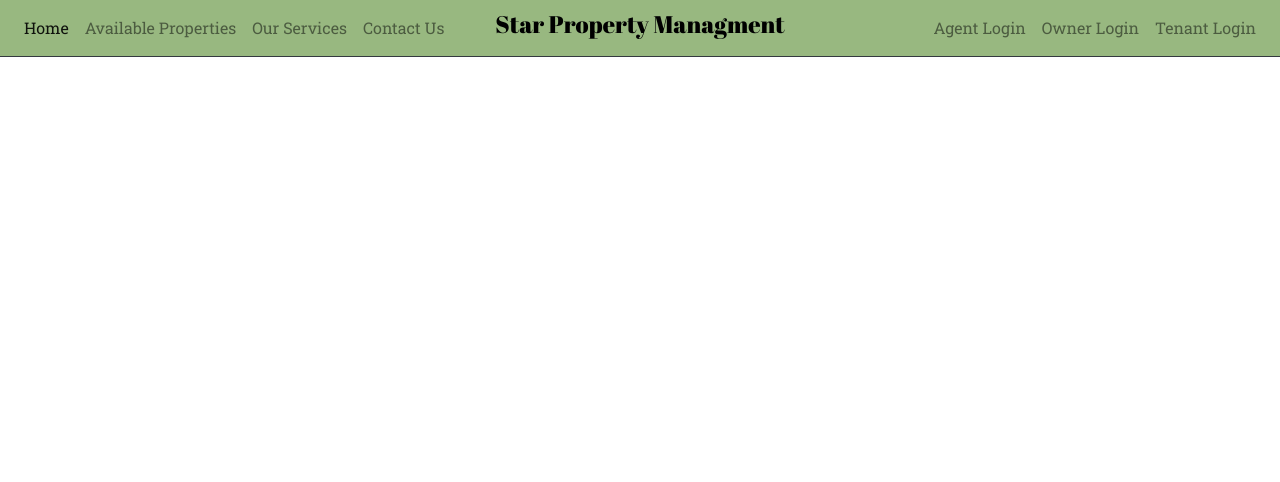
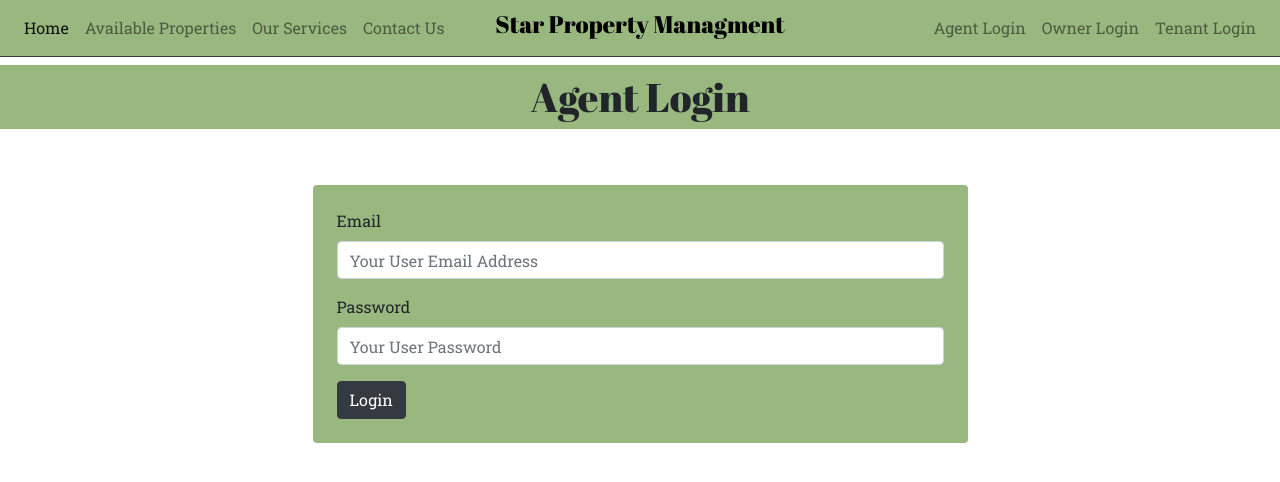
Before and after one commit to NikoIcardo/Star-Property-Management, a React (Create React App) app in the folder client/: page /AgentLogin in a window 1280 px wide. Shown: the top 482 px of the page. Built offline with nearby package versions, Linux system fonts and the light colour scheme.

Commit message:
Add Login pages.

```diff
--- a/client/src/App.js
+++ b/client/src/App.js
@@ -6,6 +6,10 @@ import OurServices from './components/pages/OurServices';
 import ContactUs from './components/pages/ContactUs';
 import AvailableProperties from './components/pages/AvailableProperties';
 import Property from './components/pages/Property';
+
+import AgentLogin from './components/pages/AgentLogin';
+import OwnerLogin from './components/pages/OwnerLogin';
+import TenantLogin from './components/pages/TenantLogin';
 
 import { Provider } from 'react-redux';
 import store from './store';
@@ -28,6 +32,9 @@ const App = () => {
               component={AvailableProperties}
             />
             <Route exact path="/Property" component={Property} />
+            <Route exact path="/AgentLogin" component={AgentLogin} />
+            <Route exact path="/OwnerLogin" component={OwnerLogin} />
+            <Route exact path="/TenantLogin" component={TenantLogin} />
           </Switch>
         </Fragment>
       </Router>
--- a/client/src/components/layout/Navbar.js
+++ b/client/src/components/layout/Navbar.js
@@ -53,17 +53,17 @@ const Navbar = () => {
       </ul>
       <ul className="navbar-nav">
         <li className="nav-item">
-          <Link className="nav-link" to="/">
+          <Link className="nav-link" to="/AgentLogin">
             Agent Login
           </Link>
         </li>
         <li className="nav-item">
-          <Link className="nav-link" to="/">
+          <Link className="nav-link" to="/OwnerLogin">
             Owner Login
           </Link>
         </li>
         <li className="nav-item">
-          <Link className="nav-link" to="/">
+          <Link className="nav-link" to="/TenantLogin">
             Tenant Login
           </Link>
         </li>
--- /dev/null
+++ b/client/src/components/pages/AgentLogin.js
@@ -0,0 +1,59 @@
+import React, { useState } from 'react';
+
+const AgentLogin = () => {
+  const [email, setEmail] = useState('');
+  const [password, setPassword] = useState('');
+
+  const onSubmit = (e) => {
+    e.preventDefault();
+    console.log(email, password);
+  };
+
+  return (
+    <div className="container-fluid mx-0 p-0">
+      <div className="row">
+        <div className="col-12">
+          <h1 className="mt-2 text-center bg-olive p-2">Agent Login</h1>
+        </div>
+      </div>
+      <div className="row mt-5">
+        <div
+          className="col-6 offset-3 bg-olive p-4"
+          style={{ borderRadius: '4px' }}
+        >
+          <form onSubmit={onSubmit}>
+            <div className="form-group">
+              <label htmlfor="email" className="form-label">
+                Email
+              </label>
+              <input
+                type="email"
+                name="email"
+                className="form-control"
+                placeholder="Your User Email Address"
+                value={email}
+                onChange={(e) => setEmail(e.target.value)}
+              ></input>
+            </div>
+            <div className="form-group">
+              <label htmlfor="password" className="form-label">
+                Password
+              </label>
+              <input
+                type="password"
+                name="password"
+                className="form-control"
+                placeholder="Your User Password"
+                value={password}
+                onChange={(e) => setPassword(e.target.value)}
+              ></input>
+            </div>
+            <input type="submit" className="btn btn-dark" value="Login" />
+          </form>
+        </div>
+      </div>
+    </div>
+  );
+};
+
+export default AgentLogin;
--- /dev/null
+++ b/client/src/components/pages/OwnerLogin.js
@@ -0,0 +1,59 @@
+import React, { useState } from 'react';
+
+const OwnerLogin = () => {
+  const [email, setEmail] = useState('');
+  const [password, setPassword] = useState('');
+
+  const onSubmit = (e) => {
+    e.preventDefault();
+    console.log(email, password);
+  };
+
+  return (
+    <div className="container-fluid mx-0 p-0">
+      <div className="row">
+        <div className="col-12">
+          <h1 className="mt-2 text-center bg-olive p-2">Owner Login</h1>
+        </div>
+      </div>
+      <div className="row mt-5">
+        <div
+          className="col-6 offset-3 bg-olive p-4"
+          style={{ borderRadius: '4px' }}
+        >
+          <form onSubmit={onSubmit}>
+            <div className="form-group">
+              <label htmlfor="email" className="form-label">
+                Email
+              </label>
+              <input
+                type="email"
+                name="email"
+                className="form-control"
+                placeholder="Your User Email Address"
+                value={email}
+                onChange={(e) => setEmail(e.target.value)}
+              ></input>
+            </div>
+            <div className="form-group">
+              <label htmlfor="password" className="form-label">
+                Password
+              </label>
+              <input
+                type="password"
+                name="password"
+                className="form-control"
+                placeholder="Your User Password"
+                value={password}
+                onChange={(e) => setPassword(e.target.value)}
+              ></input>
+            </div>
+            <input type="submit" className="btn btn-dark" value="Login" />
+          </form>
+        </div>
+      </div>
+    </div>
+  );
+};
+
+export default OwnerLogin;
--- a/client/src/components/pages/Property.js
+++ b/client/src/components/pages/Property.js
@@ -45,8 +45,9 @@ const Property = ({ current }) => {
                 All properties are available in 6 and 12 month leases. If you
                 want to submit a rental application, please contact us in one of
                 the listed ways on our contact page and let us know your name,
-                your phone number, and the property address you are interested
-                in and we will send you a rental application.
+                your phone number, and the address of the property you are
+                interested in and we will send you a rental application. Thank
+                you!
               </p>
               <Link to="/ContactUs" className="btn btn-dark">
                 Contact Us
--- /dev/null
+++ b/client/src/components/pages/TenantLogin.js
@@ -0,0 +1,59 @@
+import React, { useState } from 'react';
+
+const TenantLogin = () => {
+  const [email, setEmail] = useState('');
+  const [password, setPassword] = useState('');
+
+  const onSubmit = (e) => {
+    e.preventDefault();
+    console.log(email, password);
+  };
+
+  return (
+    <div className="container-fluid mx-0 p-0">
+      <div className="row">
+        <div className="col-12">
+          <h1 className="mt-2 text-center bg-olive p-2">Tenant Login</h1>
+        </div>
+      </div>
+      <div className="row mt-5">
+        <div
+          className="col-6 offset-3 bg-olive p-4"
+          style={{ borderRadius: '4px' }}
+        >
+          <form onSubmit={onSubmit}>
+            <div className="form-group">
+              <label htmlfor="email" className="form-label">
+                Email
+              </label>
+              <input
+                type="email"
+                name="email"
+                className="form-control"
+                placeholder="Your User Email Address"
+                value={email}
+                onChange={(e) => setEmail(e.target.value)}
+              ></input>
+            </div>
+            <div className="form-group">
+              <label htmlfor="password" className="form-label">
+                Password
+              </label>
+              <input
+                type="password"
+                name="password"
+                className="form-control"
+                placeholder="Your User Password"
+                value={password}
+                onChange={(e) => setPassword(e.target.value)}
+              ></input>
+            </div>
+            <input type="submit" className="btn btn-dark" value="Login" />
+          </form>
+        </div>
+      </div>
+    </div>
+  );
+};
+
+export default TenantLogin;
```
Also changed, not shown: client/public/img/login/agentLogin.jpg (added).
